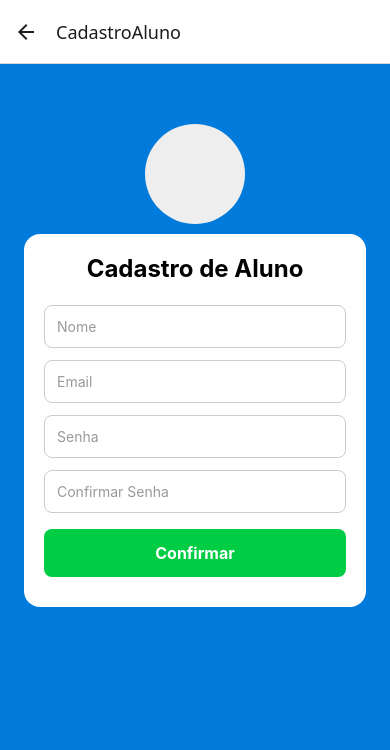
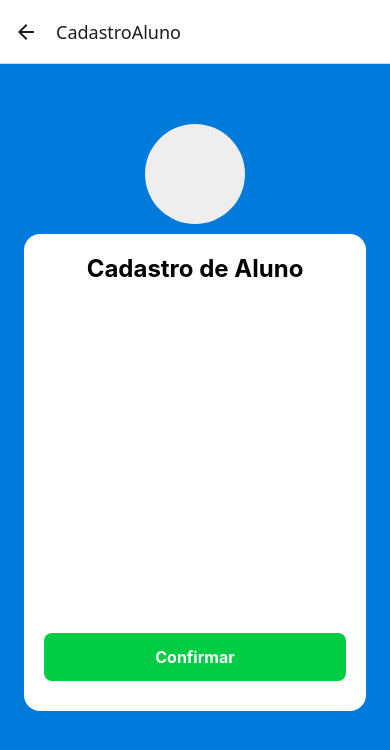
Before and after one commit to luishmenezes/FrontNotas, a React Native app: screen /CadastroAluno in a window 390 px wide. Shown: the top 750 px of the page. Built offline with nearby package versions, Linux system fonts and the light colour scheme.

Commit message:
Add tela Cadu-Aluno(REDESIGN)

```diff
--- a/components/CustomInput.tsx
+++ b/components/CustomInput.tsx
@@ -1,36 +1,46 @@
 import React from 'react';
-import { TextInput, StyleSheet, TextInputProps } from 'react-native';
+import { View, TextInput, Text, StyleSheet } from 'react-native';
 
-type CustomInputProps = TextInputProps & {
+interface CustomInputProps {
   placeholder: string;
-};
+  value: string;
+  onChangeText: (text: string) => void;
+  secureTextEntry?: boolean;
+}
 
 export default function CustomInput({
   placeholder,
-  secureTextEntry = false,
   value,
   onChangeText,
-  ...rest
+  secureTextEntry,
 }: CustomInputProps) {
   return (
-    <TextInput
-      style={styles.input}
-      placeholder={placeholder}
-      secureTextEntry={secureTextEntry}
-      placeholderTextColor="#999"
-      value={value}
-      onChangeText={onChangeText}
-      {...rest}
-    />
+    <View style={styles.container}>
+      <Text style={styles.label}>{placeholder}</Text>
+      <TextInput
+        style={styles.input}
+        value={value}
+        onChangeText={onChangeText}
+        secureTextEntry={secureTextEntry}
+        placeholderTextColor="#ccc"
+      />
+    </View>
   );
 }
 
 const styles = StyleSheet.create({
+  container: {
+    marginBottom: 16,
+  },
+  label: {
+    color: 'white',
+    fontSize: 14,
+    marginBottom: 4,
+  },
   input: {
-    borderWidth: 1,
-    borderColor: '#ccc',
+    backgroundColor: 'white',
     borderRadius: 8,
     padding: 12,
-    marginVertical: 6,
+    fontSize: 16,
   },
 });
```
Also changed, not shown: app/aluno/CadastroAluno.tsx (+47 -19 lines).
